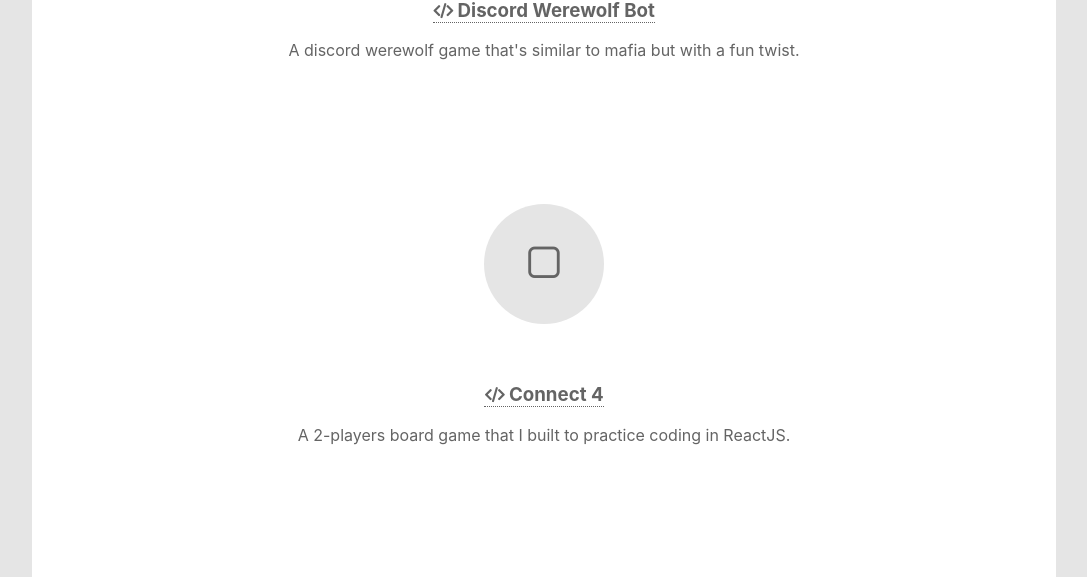
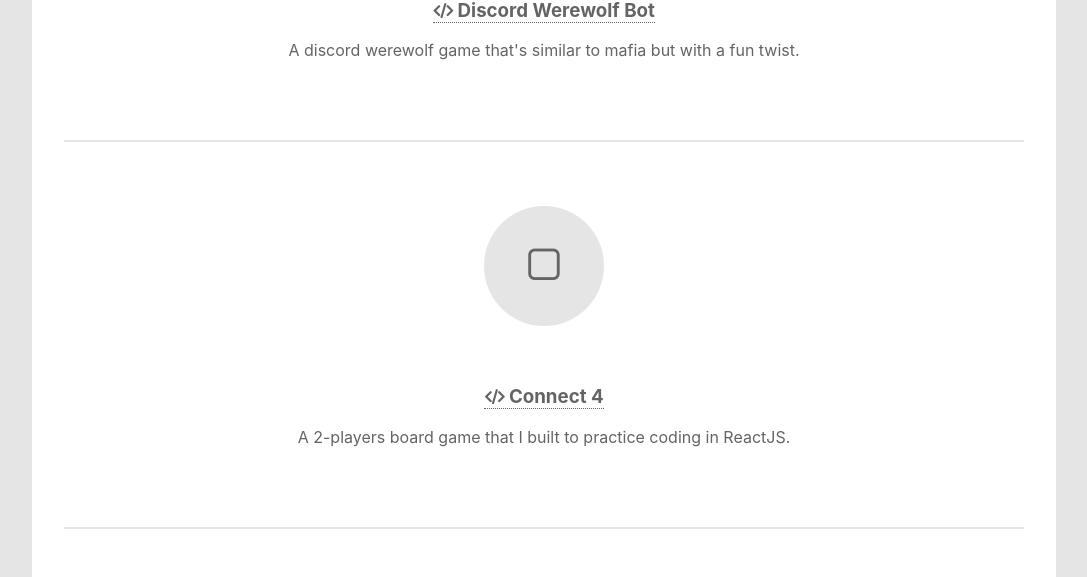
Before and after one commit to pcchiu96/portfolio, a React (Create React App) app: page / in a window 1280 px wide. Shown: the part 911-1488 px from the top of the page, without its empty margins (96-1183 px from the left). Built offline with nearby package versions, Linux system fonts and the light colour scheme.

Commit message:
inserted divider lines in projects by using nth-child(n+2) and border top

```diff
--- a/src/components/introduction.css
+++ b/src/components/introduction.css
@@ -20,4 +20,5 @@
 .b-my-work:hover {
     color: black;
     background-color: white;
+    cursor: pointer;
 }
--- a/src/components/projects.css
+++ b/src/components/projects.css
@@ -21,7 +21,10 @@
 .projects section {
     padding: 4em;
     text-align: center;
-    /* border-top: solid 1px #e5e5e5; */
+}
+
+.projects section:nth-child(n + 2) {
+    border-top: solid 2px #e5e5e5;
 }
 
 .projects a {
```
